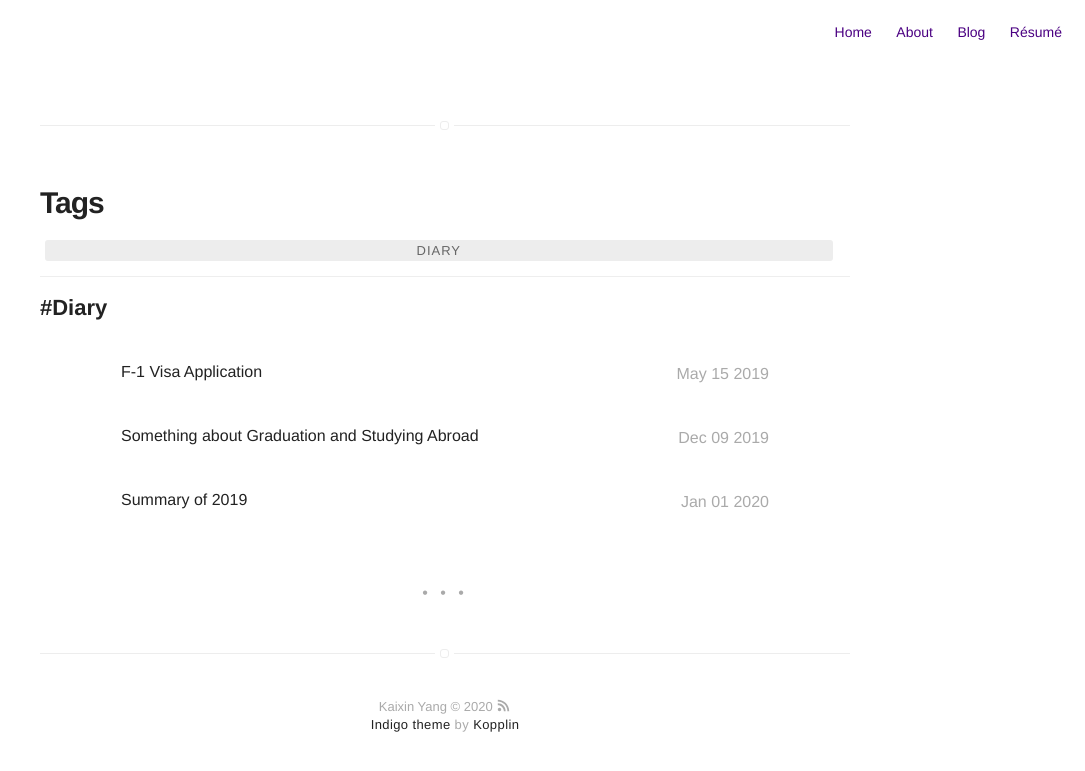
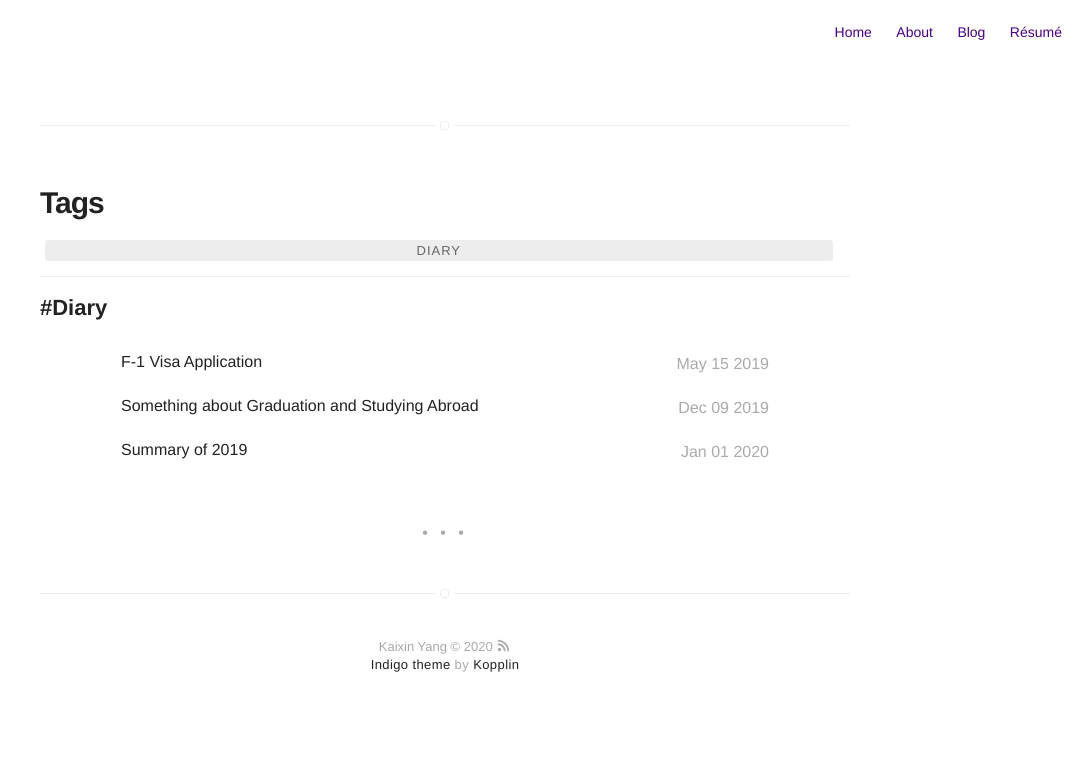
Before and after one commit to SceneryInMirror/SceneryInMirror.github.io, a Jekyll site: the page built from tags.html, in a window 1280 px wide. Shown: the top 771 px of the page, without its empty margins (195-1280 px from the left). Built offline with Jekyll 4.4.1, drawn with Linux system fonts in a browser that asks for light colours.

Commit message:
2020.01.23

```diff
--- a/_sass/pages/post.sass
+++ b/_sass/pages/post.sass
@@ -44,6 +44,7 @@
 
     > .title-image
         //max-height: 120px
+        width: 80%
         display: block
         margin: 0 auto
 
--- a/_sass/pages/tags.sass
+++ b/_sass/pages/tags.sass
@@ -51,7 +51,7 @@
         width: 100%
         height: 100%
         display: block
-        padding: 20px 0
+        padding: 10px 0
         text-decoration: none
 
     > .item > .url > .title
```
Also changed, not shown: _includes/blog-post.html (+0 -12 lines).
